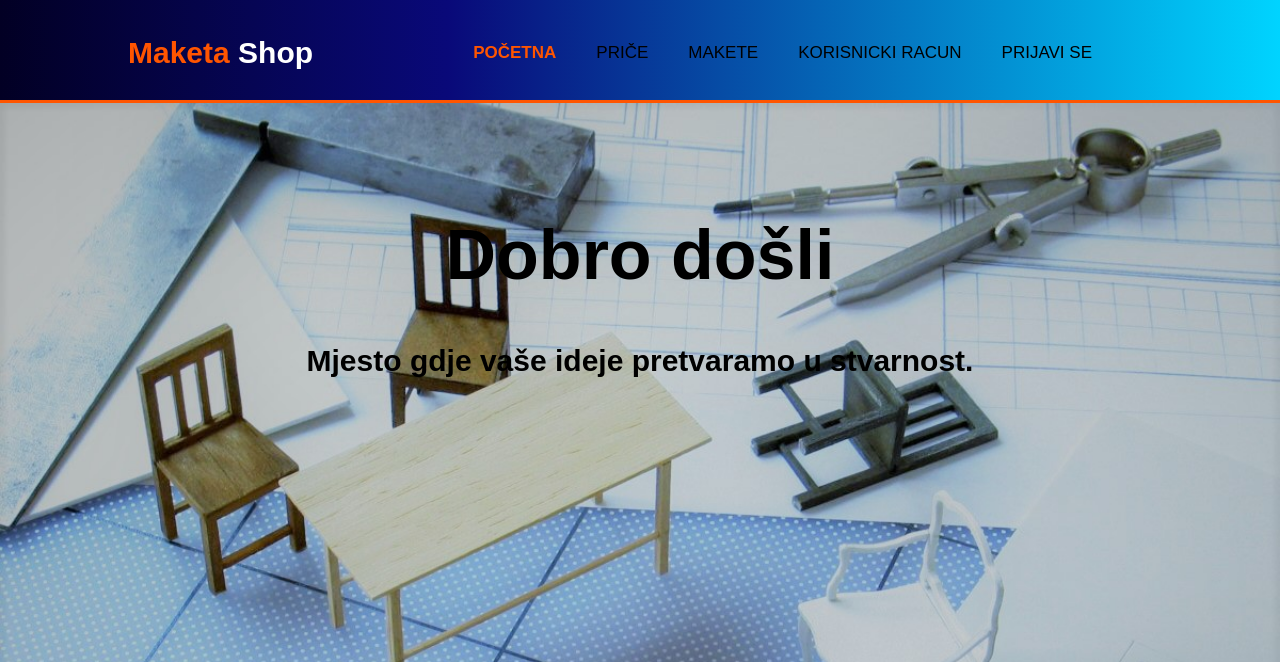
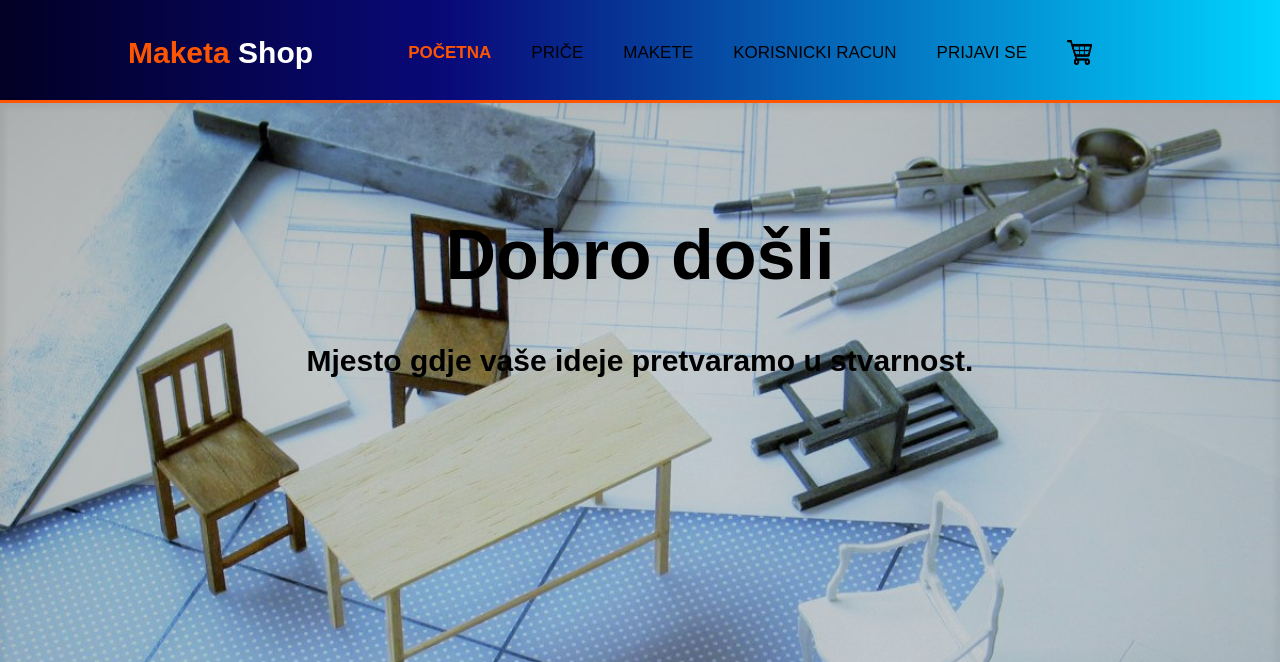
Before and after one commit to mm51593/PROGI_webapp, a Flask app: page / in a window 1280 px wide. Shown: the top 662 px of the page. Run offline with Flask 2, Linux system fonts and the light colour scheme.

Commit message:
Dodana ikona za košaricu

```diff
--- a/app/templates/layout.html
+++ b/app/templates/layout.html
@@ -50,7 +50,7 @@
 							</div>
 						</li>
 						<li {% if active_page == "prijava" %} class="current" {% endif %}><a href="prijava.html">Prijavi se</a><li>
-
+						<li class="pull-left"><a href="{{ url_for('cart')}}"><img src="../static/img/shopping_cart.png" width="25px" height="25px"></a></li>
 					</ul>
 				</nav>
 			</div>
```
